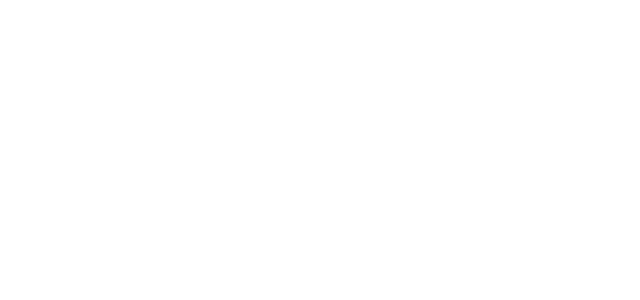
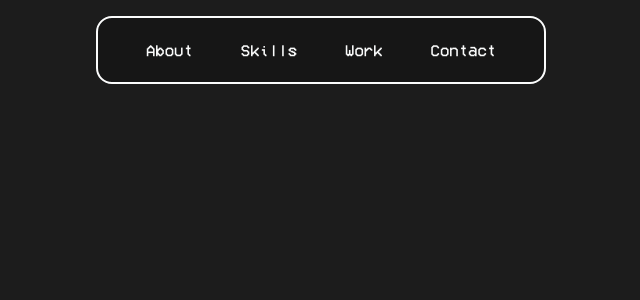
Before and after one commit to JUnzuetaLuza/portfolioUnzueta, a React (Vite) app: page / in a window 1280 px wide. Shown: the top 300 px of the page, without its empty margins (319-959 px from the left). Built offline with nearby package versions, Linux system fonts and the light colour scheme.

Commit message:
feat: Nav

```diff
--- a/src/App.css
+++ b/src/App.css
@@ -0,0 +1,24 @@
+.navContainer{
+    display: flex;
+    justify-content: center;
+}
+.navLinks {
+    padding: 1em 2em;
+    display: flex;
+    flex-direction: row;
+    width: fit-content;
+    background-color: rgba(0, 0, 0, 0.2);
+    border: 2px solid #FBFCFC;
+    border-radius: 16px;
+    gap: 1em;
+}
+.navLinks li {
+    display: block;
+    cursor: default;
+    padding: 0.5em 1em;
+    border-radius: 16px;
+    &:hover {
+        background-color: #32D93D;
+        color: #1C1C1C;
+    }
+}
--- a/src/App.jsx
+++ b/src/App.jsx
@@ -8,6 +8,14 @@ function App() {
 
   return (
     <>
+      <nav className='navContainer'>
+        <ul className='navLinks'>
+          <li>About</li>
+          <li>Skills</li>
+          <li>Work</li>
+          <li>Contact</li>
+        </ul>
+      </nav>
     </>
   )
 }
--- a/src/index.css
+++ b/src/index.css
@@ -1,4 +1,16 @@
-
+#root {
+  font-size: 1.25vw;
+  font-family: vcr_osd;
+}
 body {
   margin: 0;
+  background-color: #1C1C1C;
+  color: #FBFCFC;
 }
+
+@font-face {
+  font-family: vcr_osd;
+  src: url(./fonts/VCR_OSD_MONO_1.001.ttf) format('truetype');
+  font-weight: normal;
+  font-style: normal;
+}
```
Also changed, not shown: src/fonts/VCR_OSD_MONO_1.001.ttf (added).
